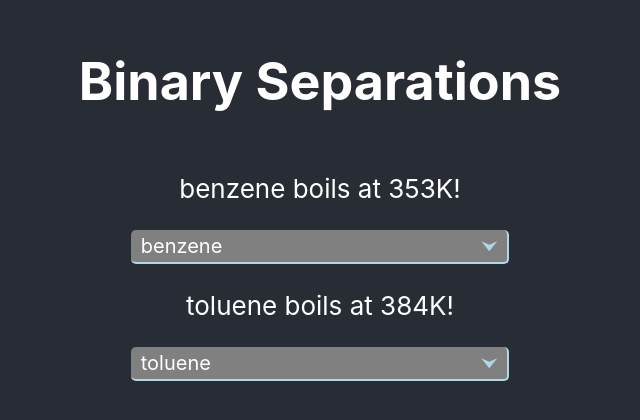
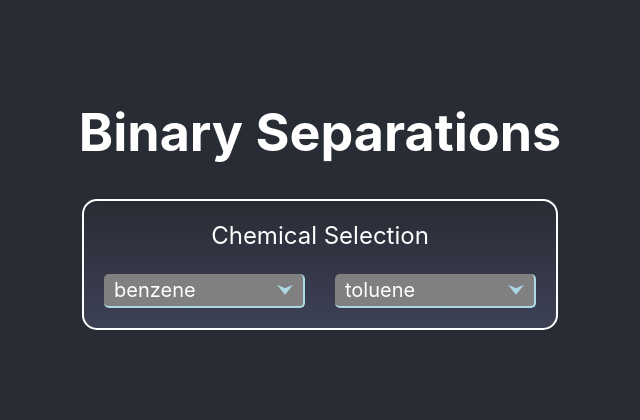
Before and after one commit to isaacrez/web-binary-separations-grapher, a React (Create React App) app: page / in a window 1280 px wide. Shown: the part 202-622 px from the top of the page, without its empty margins (320-960 px from the left). Built offline with nearby package versions, Linux system fonts and the light colour scheme.

Commit message:
Stylize chemical selection panel

```diff
--- a/src/components/App.tsx
+++ b/src/components/App.tsx
@@ -31,11 +31,13 @@ function App() {
     <div className="App">
       <h1>Binary Separations</h1>
 
-      <p>{light.name} boils at {Math.round(light.boilingPt)}K!</p>
-      <Selector value={lightName} setValue={setLightName} options={chemicalNames.filter(n => n !== heavyName)} />
-
-      <p>{heavy.name} boils at {Math.round(heavy.boilingPt)}K!</p>
-      <Selector value={heavyName} setValue={setHeavyName} options={chemicalNames.filter(n => n !== lightName)} />
+      <div className="chemical-wrapper">
+        <p>Chemical Selection</p>
+        <div style={{ display: "flex", flexDirection: "row", gap: "30px" }}>
+          <Selector value={lightName} setValue={setLightName} options={chemicalNames.filter(n => n !== heavyName)} />
+          <Selector value={heavyName} setValue={setHeavyName} options={chemicalNames.filter(n => n !== lightName)} />
+        </div>
+      </div>
     </div>
   );
 }
--- a/src/components/styles/App.css
+++ b/src/components/styles/App.css
@@ -62,3 +62,15 @@ select,
   background-color: var(--select-arrow);
   clip-path: polygon(50% 35%, 100% 0, 50% 100%, 0 0);
 }
+
+.chemical-wrapper {
+  padding: 20px;
+  border: white solid 2px;
+  border-radius: 15px;
+  background-image: linear-gradient(to top, rgba(150, 150, 225, 0.20), rgba(150, 150, 200, 0));
+}
+
+.chemical-wrapper p {
+  font-size: 1.5rem;
+  margin-top: 0;
+}
```
